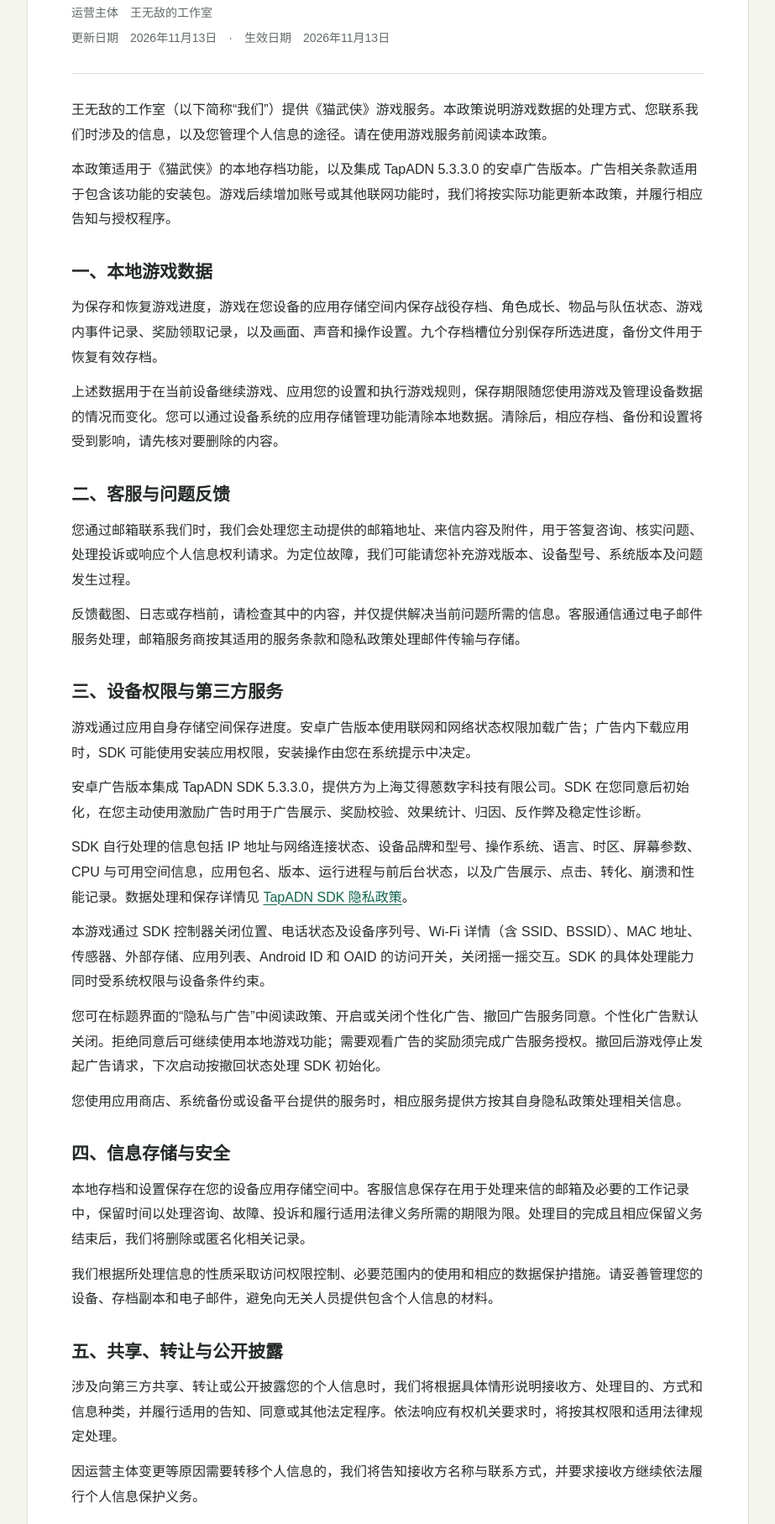
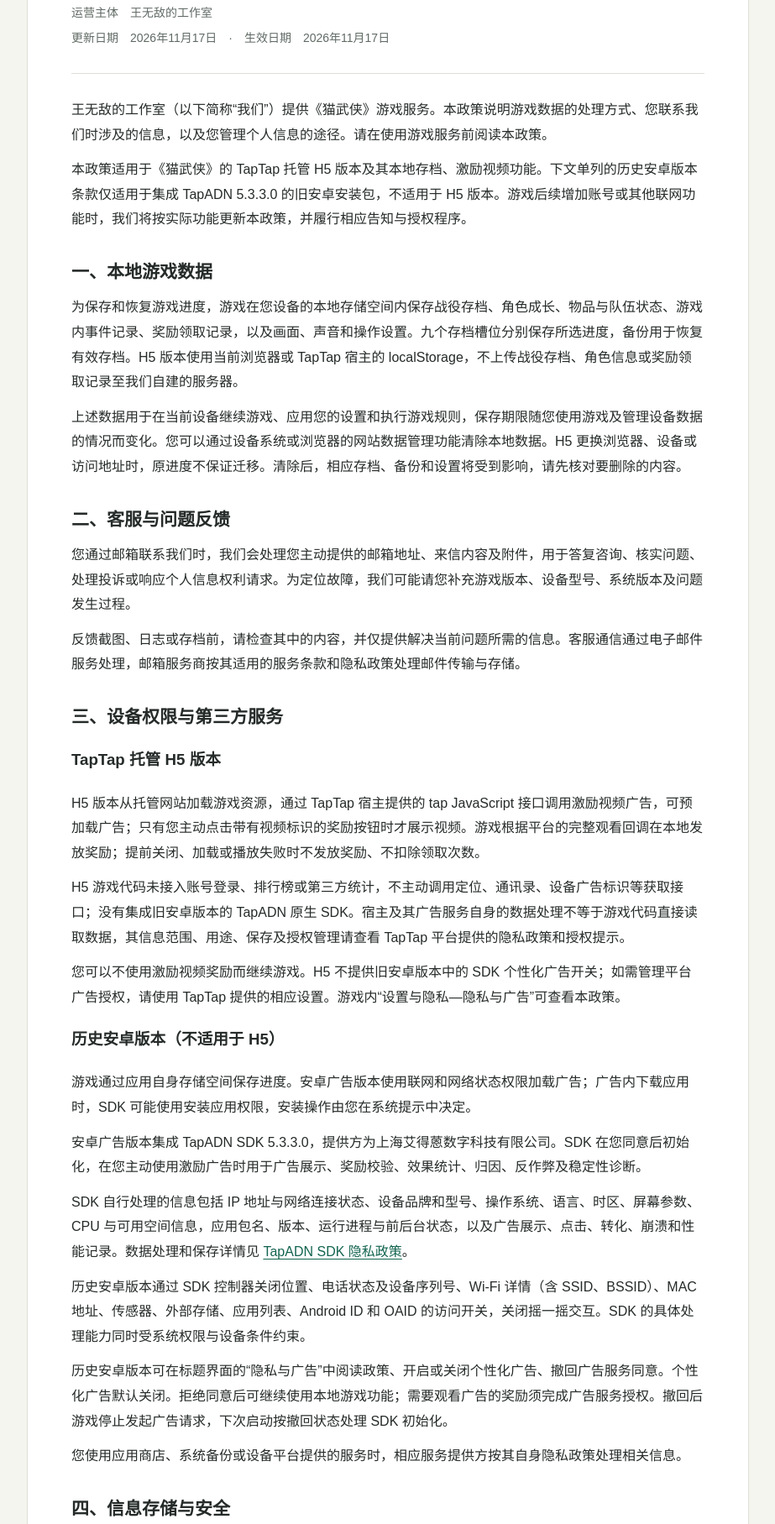
Before and after one commit to wwh123AB/maowuxia-privacy, a plain HTML site: page index.html in a window 1280 px wide. Shown: the part 145-1960 px from the top of the page at 84% size, without its empty margins (178-1101 px from the left). Drawn offline with Linux system fonts and the light colour scheme.

Commit message:
说明 H5 本地存储与 TapTap 激励视频，区分旧安卓政策

```diff
--- a/index.html
+++ b/index.html
@@ -30,16 +30,16 @@
   <header>
     <h1>猫武侠隐私政策</h1>
     <p class="meta">运营主体　王无敌的工作室</p>
-    <p class="meta">更新日期　2026年11月13日　·　生效日期　2026年11月13日</p>
+    <p class="meta">更新日期　2026年11月17日　·　生效日期　2026年11月17日</p>
   </header>
 
   <p>王无敌的工作室（以下简称“我们”）提供《猫武侠》游戏服务。本政策说明游戏数据的处理方式、您联系我们时涉及的信息，以及您管理个人信息的途径。请在使用游戏服务前阅读本政策。</p>
-  <p>本政策适用于《猫武侠》的本地存档功能，以及集成 TapADN 5.3.3.0 的安卓广告版本。广告相关条款适用于包含该功能的安装包。游戏后续增加账号或其他联网功能时，我们将按实际功能更新本政策，并履行相应告知与授权程序。</p>
+  <p>本政策适用于《猫武侠》的 TapTap 托管 H5 版本及其本地存档、激励视频功能。下文单列的历史安卓版本条款仅适用于集成 TapADN 5.3.3.0 的旧安卓安装包，不适用于 H5 版本。游戏后续增加账号或其他联网功能时，我们将按实际功能更新本政策，并履行相应告知与授权程序。</p>
 
   <section aria-labelledby="local-data">
     <h2 id="local-data">一、本地游戏数据</h2>
-    <p>为保存和恢复游戏进度，游戏在您设备的应用存储空间内保存战役存档、角色成长、物品与队伍状态、游戏内事件记录、奖励领取记录，以及画面、声音和操作设置。九个存档槽位分别保存所选进度，备份文件用于恢复有效存档。</p>
-    <p>上述数据用于在当前设备继续游戏、应用您的设置和执行游戏规则，保存期限随您使用游戏及管理设备数据的情况而变化。您可以通过设备系统的应用存储管理功能清除本地数据。清除后，相应存档、备份和设置将受到影响，请先核对要删除的内容。</p>
+    <p>为保存和恢复游戏进度，游戏在您设备的本地存储空间内保存战役存档、角色成长、物品与队伍状态、游戏内事件记录、奖励领取记录，以及画面、声音和操作设置。九个存档槽位分别保存所选进度，备份用于恢复有效存档。H5 版本使用当前浏览器或 TapTap 宿主的 localStorage，不上传战役存档、角色信息或奖励领取记录至我们自建的服务器。</p>
+    <p>上述数据用于在当前设备继续游戏、应用您的设置和执行游戏规则，保存期限随您使用游戏及管理设备数据的情况而变化。您可以通过设备系统或浏览器的网站数据管理功能清除本地数据。H5 更换浏览器、设备或访问地址时，原进度不保证迁移。清除后，相应存档、备份和设置将受到影响，请先核对要删除的内容。</p>
   </section>
 
   <section aria-labelledby="support">
@@ -50,17 +50,22 @@
 
   <section aria-labelledby="permissions">
     <h2 id="permissions">三、设备权限与第三方服务</h2>
+    <h3>TapTap 托管 H5 版本</h3>
+    <p>H5 版本从托管网站加载游戏资源，通过 TapTap 宿主提供的 tap JavaScript 接口调用激励视频广告，可预加载广告；只有您主动点击带有视频标识的奖励按钮时才展示视频。游戏根据平台的完整观看回调在本地发放奖励；提前关闭、加载或播放失败时不发放奖励、不扣除领取次数。</p>
+    <p>H5 游戏代码未接入账号登录、排行榜或第三方统计，不主动调用定位、通讯录、设备广告标识等获取接口；没有集成旧安卓版本的 TapADN 原生 SDK。宿主及其广告服务自身的数据处理不等于游戏代码直接读取数据，其信息范围、用途、保存及授权管理请查看 TapTap 平台提供的隐私政策和授权提示。</p>
+    <p>您可以不使用激励视频奖励而继续游戏。H5 不提供旧安卓版本中的 SDK 个性化广告开关；如需管理平台广告授权，请使用 TapTap 提供的相应设置。游戏内“设置与隐私—隐私与广告”可查看本政策。</p>
+    <h3>历史安卓版本（不适用于 H5）</h3>
     <p>游戏通过应用自身存储空间保存进度。安卓广告版本使用联网和网络状态权限加载广告；广告内下载应用时，SDK 可能使用安装应用权限，安装操作由您在系统提示中决定。</p>
     <p>安卓广告版本集成 TapADN SDK 5.3.3.0，提供方为上海艾得蒽数字科技有限公司。SDK 在您同意后初始化，在您主动使用激励广告时用于广告展示、奖励校验、效果统计、归因、反作弊及稳定性诊断。</p>
     <p>SDK 自行处理的信息包括 IP 地址与网络连接状态、设备品牌和型号、操作系统、语言、时区、屏幕参数、CPU 与可用空间信息，应用包名、版本、运行进程与前后台状态，以及广告展示、点击、转化、崩溃和性能记录。数据处理和保存详情见 <a href="https://ssp.dirichlet.cn/docs/agreement/">TapADN SDK 隐私政策</a>。</p>
-    <p>本游戏通过 SDK 控制器关闭位置、电话状态及设备序列号、Wi-Fi 详情（含 SSID、BSSID）、MAC 地址、传感器、外部存储、应用列表、Android ID 和 OAID 的访问开关，关闭摇一摇交互。SDK 的具体处理能力同时受系统权限与设备条件约束。</p>
-    <p>您可在标题界面的“隐私与广告”中阅读政策、开启或关闭个性化广告、撤回广告服务同意。个性化广告默认关闭。拒绝同意后可继续使用本地游戏功能；需要观看广告的奖励须完成广告服务授权。撤回后游戏停止发起广告请求，下次启动按撤回状态处理 SDK 初始化。</p>
+    <p>历史安卓版本通过 SDK 控制器关闭位置、电话状态及设备序列号、Wi-Fi 详情（含 SSID、BSSID）、MAC 地址、传感器、外部存储、应用列表、Android ID 和 OAID 的访问开关，关闭摇一摇交互。SDK 的具体处理能力同时受系统权限与设备条件约束。</p>
+    <p>历史安卓版本可在标题界面的“隐私与广告”中阅读政策、开启或关闭个性化广告、撤回广告服务同意。个性化广告默认关闭。拒绝同意后可继续使用本地游戏功能；需要观看广告的奖励须完成广告服务授权。撤回后游戏停止发起广告请求，下次启动按撤回状态处理 SDK 初始化。</p>
     <p>您使用应用商店、系统备份或设备平台提供的服务时，相应服务提供方按其自身隐私政策处理相关信息。</p>
   </section>
 
   <section aria-labelledby="retention">
     <h2 id="retention">四、信息存储与安全</h2>
-    <p>本地存档和设置保存在您的设备应用存储空间中。客服信息保存在用于处理来信的邮箱及必要的工作记录中，保留时间以处理咨询、故障、投诉和履行适用法律义务所需的期限为限。处理目的完成且相应保留义务结束后，我们将删除或匿名化相关记录。</p>
+    <p>本地存档和设置保存在您的设备本地存储中；H5 为当前浏览器或宿主的存储。客服信息保存在用于处理来信的邮箱及必要的工作记录中，保留时间以处理咨询、故障、投诉和履行适用法律义务所需的期限为限。处理目的完成且相应保留义务结束后，我们将删除或匿名化相关记录。</p>
     <p>我们根据所处理信息的性质采取访问权限控制、必要范围内的使用和相应的数据保护措施。请妥善管理您的设备、存档副本和电子邮件，避免向无关人员提供包含个人信息的材料。</p>
   </section>
 
```
